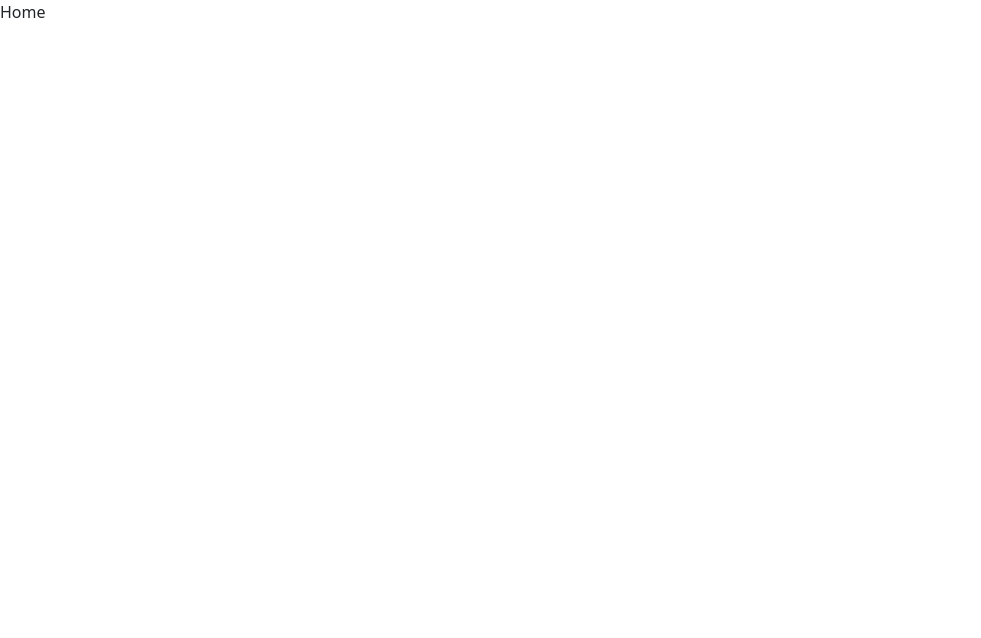
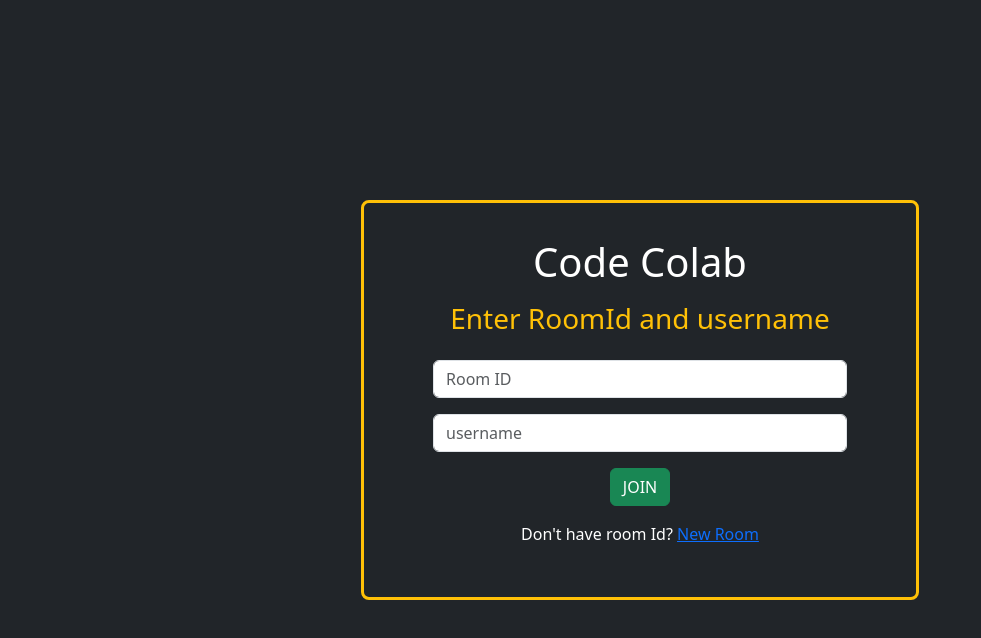
Before and after one commit to Mukesh20120/code-colab, a React (Vite) app in the folder client/: page / in a window 1280 px wide. Shown: the top 638 px of the page, without its empty margins (0-981 px from the left). Built offline with nearby package versions, Linux system fonts and the light colour scheme.

Commit message:
add  home page inputs

```diff
--- a/client/index.html
+++ b/client/index.html
@@ -6,7 +6,7 @@
     <meta name="viewport" content="width=device-width, initial-scale=1.0" />
     <title>Code-Colab</title>
   </head>
-  <body>
+  <body class="bg-dark">
     <div id="root"></div>
     <script type="module" src="/src/main.jsx"></script>
   </body>
--- a/client/src/App.jsx
+++ b/client/src/App.jsx
@@ -2,11 +2,7 @@ import React from "react";
 import { Outlet } from "react-router";
 
 function App() {
-  return (
-    <>
-      <Outlet />
-    </>
-  );
+  return <Outlet />;
 }
 
 export default App;
--- a/client/src/page/Home.jsx
+++ b/client/src/page/Home.jsx
@@ -1,11 +1,38 @@
-import React from 'react'
+import React from "react";
+import { Link } from "react-router";
 
 function Home() {
   return (
-    <div>
-      Home
+    <div class="container text-center vw-100 vh-100 d-flex justify-content-center align-items-center text-white">
+      <div class="border border-3 border-warning h-50 w-50 rounded-3 d-flex flex-column justify-content-center align-items-center bg-dark ">
+        <div>
+          <h1 className="text-white font-bold mb-3">Code Colab</h1>
+        </div>
+        <div className="mb-3">
+          <h3 class="text-warning">Enter RoomId and username</h3>
+        </div>
+        <form class="w-75">
+          <div class="mb-3">
+            <input
+              type="text"
+              class="form-control"
+              placeholder="Room ID"
+              aria-describedby="emailHelp"
+            />
+          </div>
+          <div class="mb-3">
+            <input type="text" class="form-control" placeholder="username" />
+          </div>
+          <button type="submit" class="btn btn-success w-20 ">
+            JOIN
+          </button>
+        </form>
+        <div class="mt-3">
+          <p>Don't have room Id? <Link to='/' class=" text-primary pe-auto link-opacity-75-hover">New Room</Link></p>
+        </div>
+      </div>
     </div>
-  )
+  );
 }
 
-export default Home
+export default Home;
```
